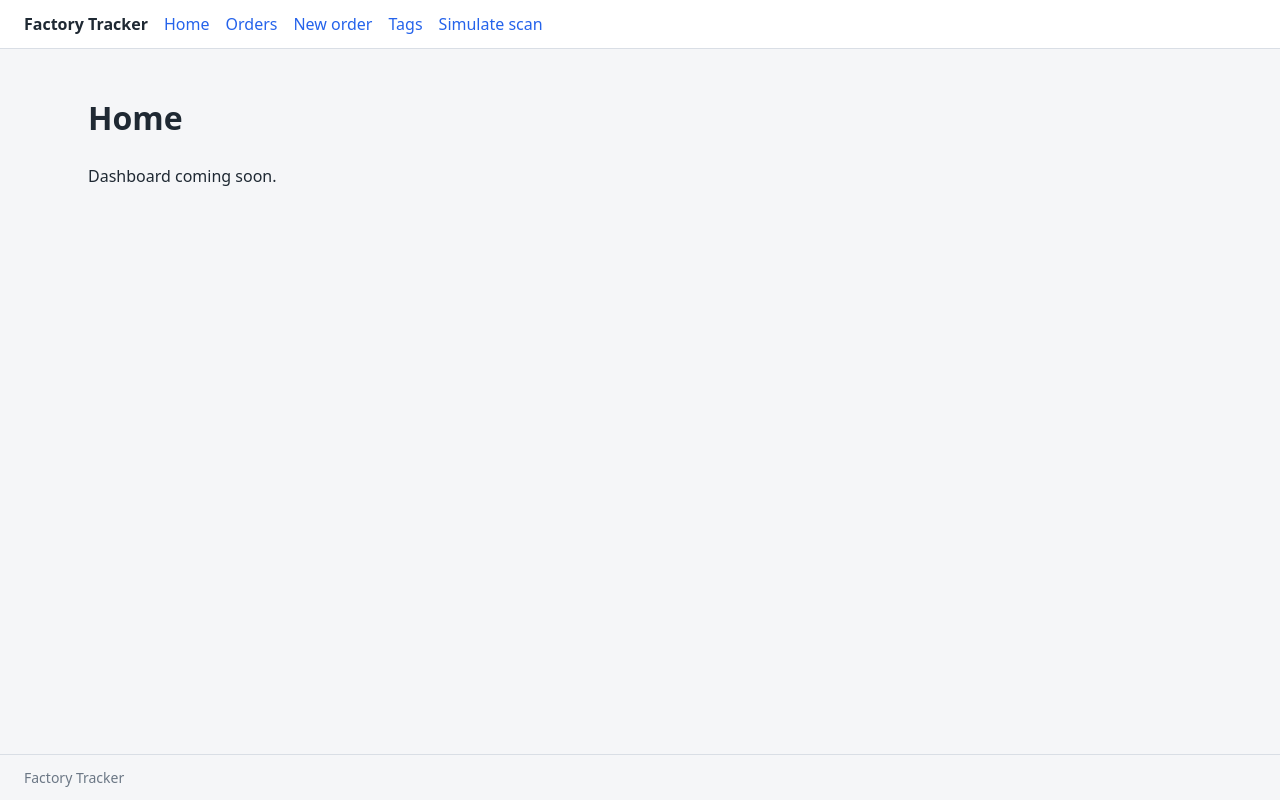
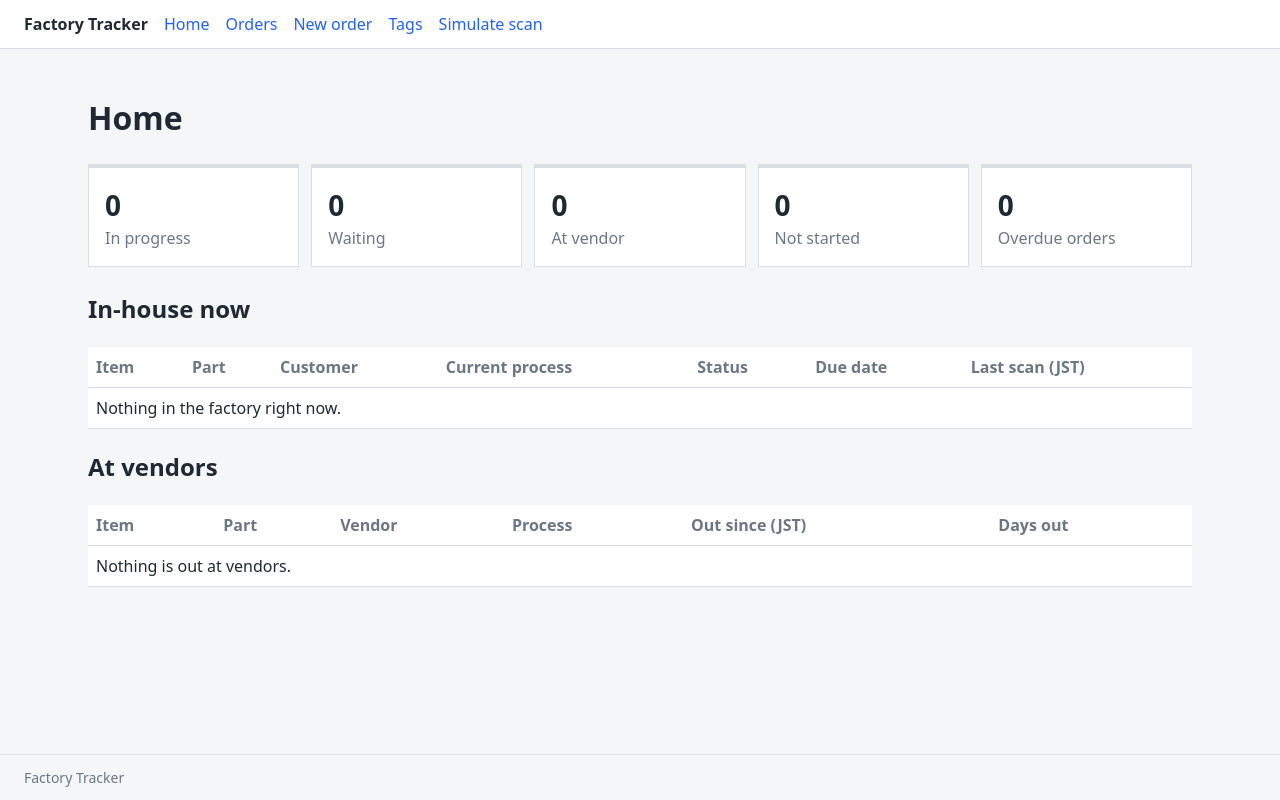
Before and after one commit to FunnyKoalaBear/PreCapstone, a Django app: page / in a window 1280 px wide. Run offline with Django 5.2, Linux system fonts and the light colour scheme; the visitor is signed in with stand-in values (Sample User, id 1); data that the repository does not hold is empty.

Commit message:
feat(web): add overview dashboard to home page

```diff
--- a/Web_Application/core/views.py
+++ b/Web_Application/core/views.py
@@ -1,5 +1,46 @@
 from django.shortcuts import render
+from django.utils import timezone
+
+from orders.models import OrderItem
+from tracking.status import AT_VENDOR, COMPLETE, IN_PROGRESS, NOT_STARTED, WAITING, current_row, item_status
 
 
 def home(request):
-    return render(request, 'core/home.html')
+    if not request.user.is_staff:
+        return render(request, 'core/home.html')
+    today, now = timezone.localdate(), timezone.now()
+    entries = [(i, item_status(i)) for i in OrderItem.objects.select_related('order__customer')]
+    # An order is complete only when all its items are
+    done = {}
+    for item, st in entries:
+        done[item.order_id] = done.get(item.order_id, True) and st.code == COMPLETE
+    in_house, at_vendor, counts, overdue = [], [], dict.fromkeys((IN_PROGRESS, WAITING, AT_VENDOR, NOT_STARTED), 0), set()
+    for item, st in entries:
+        order = item.order
+        if done[order.pk]:
+            continue
+        late = order.due_date < today
+        if late:
+            overdue.add(order.pk)
+        if st.code in counts:
+            counts[st.code] += 1
+        row = current_row(st)
+        if st.code not in (WAITING, IN_PROGRESS, AT_VENDOR) or row is None:
+            continue
+        process = row.step.process
+        entry = {
+            'item': item, 'order': order, 'code': st.code, 'label': st.label, 'process': process,
+            'vendor': process.vendor_name, 'last_event_at': st.last_event_at, 'due_date': order.due_date,
+            'late': late, 'out_since': row.started_at,
+            'days_out': (now - row.started_at).days if row.started_at else None,
+        }
+        (at_vendor if st.code == AT_VENDOR else in_house).append(entry)
+    in_house.sort(key=lambda e: (e['due_date'], e['order'].job_number, e['item'].item_no))
+    at_vendor.sort(key=lambda e: (e['out_since'] is None, e['out_since']))
+    return render(request, 'core/home.html', {
+        'in_house': in_house, 'at_vendor': at_vendor,
+        'counters': {
+            'in_progress': counts[IN_PROGRESS], 'waiting': counts[WAITING], 'at_vendor': counts[AT_VENDOR],
+            'not_started': counts[NOT_STARTED], 'overdue': len(overdue),
+        },
+    })
--- a/Web_Application/static/css/base.css
+++ b/Web_Application/static/css/base.css
@@ -122,6 +122,15 @@ body {
 .badge-complete { color: var(--status-done); }
 .badge-overdue { color: var(--status-late); }
 
+.counters { display: grid; grid-template-columns: repeat(auto-fit, minmax(9rem, 1fr)); gap: 0.75rem; margin-bottom: 1.5rem; }
+.counters .counter { max-width: none; margin: 0; color: var(--color-muted); border-top: 4px solid var(--color-border); }
+.counter strong { display: block; font-size: 1.75rem; color: var(--color-text); }
+.counter-in_progress { border-top-color: var(--status-in-progress); }
+.counter-waiting { border-top-color: var(--status-waiting); }
+.counter-at_vendor { border-top-color: var(--status-at-vendor); }
+.counter-not_started { border-top-color: var(--color-muted); }
+.counter-overdue { border-top-color: var(--status-late); }
+
 .badge-waiting { color: var(--status-waiting); }
 .badge-at_vendor { color: var(--status-at-vendor); }
 .badge-pending { color: var(--color-muted); }
--- a/Web_Application/templates/core/home.html
+++ b/Web_Application/templates/core/home.html
@@ -5,5 +5,81 @@
 
 {% block content %}
   <h1>{% trans "Home" %}</h1>
-  <p>{% trans "Dashboard coming soon." %}</p>
+
+  {% if not request.user.is_staff %}
+    <p>{% trans "Dashboard coming soon." %}</p>
+  {% else %}
+    <div class="counters">
+      <div class="card counter counter-in_progress"><strong>{{ counters.in_progress }}</strong> {% trans "In progress" %}</div>
+      <div class="card counter counter-waiting"><strong>{{ counters.waiting }}</strong> {% trans "Waiting" %}</div>
+      <div class="card counter counter-at_vendor"><strong>{{ counters.at_vendor }}</strong> {% trans "At vendor" %}</div>
+      <div class="card counter counter-not_started"><strong>{{ counters.not_started }}</strong> {% trans "Not started" %}</div>
+      <div class="card counter counter-overdue"><strong>{{ counters.overdue }}</strong> {% trans "Overdue orders" %}</div>
+    </div>
+
+    <h2>{% trans "In-house now" %}</h2>
+    <div class="table-wrap">
+      <table class="table">
+        <thead>
+          <tr>
+            <th>{% trans "Item" %}</th>
+            <th>{% trans "Part" %}</th>
+            <th>{% trans "Customer" %}</th>
+            <th>{% trans "Current process" %}</th>
+            <th>{% trans "Status" %}</th>
+            <th>{% trans "Due date" %}</th>
+            <th>{% trans "Last scan (JST)" %}</th>
+          </tr>
+        </thead>
+        <tbody>
+          {% for e in in_house %}
+            <tr>
+              <td><a href="{% url 'order_detail' e.order.job_number %}">{{ e.item.item_code }}</a></td>
+              <td>{{ e.item.part_name }}</td>
+              <td>{{ e.order.customer }}</td>
+              <td>{{ e.process }}</td>
+              <td><span class="badge badge-{{ e.code|lower }}">{{ e.label }}</span></td>
+              <td>
+                {{ e.due_date|date:"Y-m-d" }}
+                {% if e.late %}<span class="badge badge-overdue">{% trans "Overdue" %}</span>{% endif %}
+              </td>
+              <td>{{ e.last_event_at|date:"Y-m-d H:i"|default:"-" }}</td>
+            </tr>
+          {% empty %}
+            <tr><td colspan="7">{% trans "Nothing in the factory right now." %}</td></tr>
+          {% endfor %}
+        </tbody>
+      </table>
+    </div>
+
+    <h2>{% trans "At vendors" %}</h2>
+    <div class="table-wrap">
+      <table class="table">
+        <thead>
+          <tr>
+            <th>{% trans "Item" %}</th>
+            <th>{% trans "Part" %}</th>
+            <th>{% trans "Vendor" %}</th>
+            <th>{% trans "Process" %}</th>
+            <th>{% trans "Out since (JST)" %}</th>
+            <th>{% trans "Days out" %}</th>
+          </tr>
+        </thead>
+        <tbody>
+          {% for e in at_vendor %}
+            <tr>
+              <td><a href="{% url 'order_detail' e.order.job_number %}">{{ e.item.item_code }}</a></td>
+              <td>{{ e.item.part_name }}</td>
+              <td>{{ e.vendor|default:"-" }}</td>
+              <td>{{ e.process }}</td>
+              <td>{{ e.out_since|date:"Y-m-d H:i"|default:"-" }}</td>
+              <td>{{ e.days_out|default_if_none:"-" }}</td>
+            </tr>
+          {% empty %}
+            <tr><td colspan="6">{% trans "Nothing is out at vendors." %}</td></tr>
+          {% endfor %}
+        </tbody>
+      </table>
+    </div>
+  {% endif %}
 {% endblock %}
--- a/Web_Application/tracking/status.py
+++ b/Web_Application/tracking/status.py
@@ -92,6 +92,14 @@ def _apply(event, rows, warnings):
         warnings.append(format_lazy(_('Unexpected {} event for {}'), event.get_event_type_display(), event.process))
 
 
+def _current(rows):
+    """The step being worked on (latest active one), else the first step not done."""
+    active = [r for r in rows if r.state in (STEP_IN_PROGRESS, STEP_AT_VENDOR)]
+    if active:
+        return max(active, key=lambda r: r.started_at)
+    return next((r for r in rows if r.state != DONE), None)
+
+
 def item_status(item):
     rows = [StepRow(s) for s in item.steps.select_related('process').order_by('sequence')]
     warnings, events = [], list(events_for_item(item))
@@ -101,7 +109,7 @@ def item_status(item):
     for i, r in enumerate(rows):
         if r.state != PENDING:
             warnings += [format_lazy(_('Step skipped: {}'), p.step.process) for p in rows[:i] if p.state == PENDING]
-    current = next((r for r in rows if r.state != DONE), None)
+    current = _current(rows)
     if not rows or all(r.state == PENDING for r in rows):
         code = NOT_STARTED
     elif current is None:
@@ -125,3 +133,8 @@ def order_summary(order):
 
 def order_status(order):
     return order_summary(order)[1]
+
+
+def current_row(status):
+    """The route row of the step an item is on now, or None."""
+    return _current(status.rows)
```
Also changed, not shown: Web_Application/core/tests.py (+87 -1 lines), Web_Application/tracking/tests.py (+7 -0 lines).
